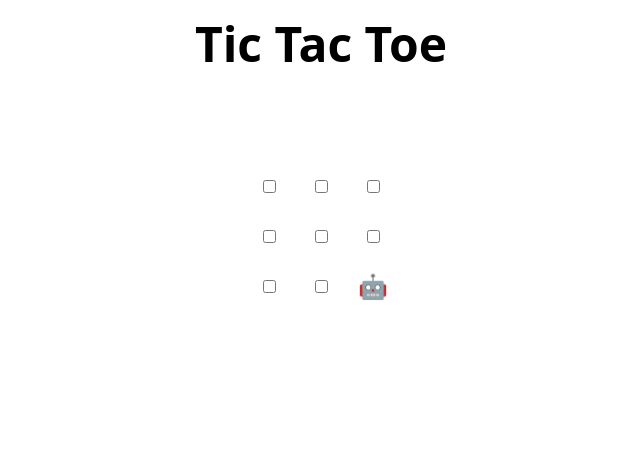
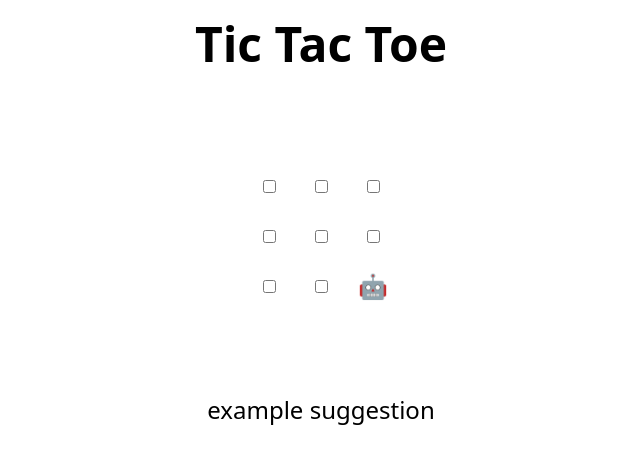
Before and after one commit to NChudecke/Introductiontogithub, a plain HTML site: page index.html in a window 1280 px wide. Shown: the whole page, without its empty margins (319-959 px from the left). Drawn offline with Linux system fonts and the light colour scheme.

Commit message:
Update index.html
this is an example

```diff
--- a/index.html
+++ b/index.html
@@ -48,7 +48,7 @@
 </table>
 
 <h2 hidden>Game over, refresh to play again 🧑‍💻 🤖!</h2>
-
+example suggestion
 <script>
   // Initialization
   const boxes = Array.from(document.querySelectorAll('td'))
```
